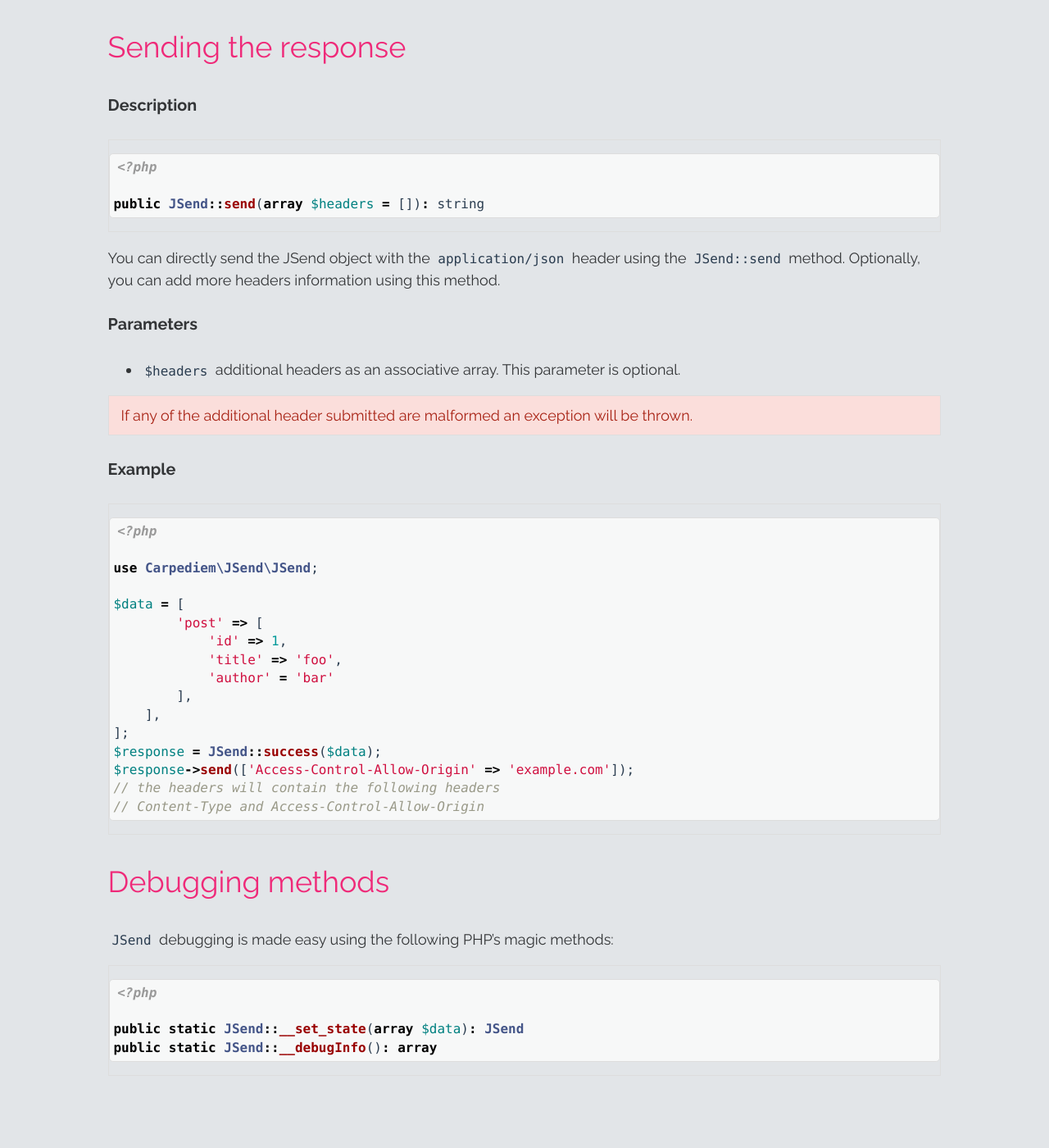
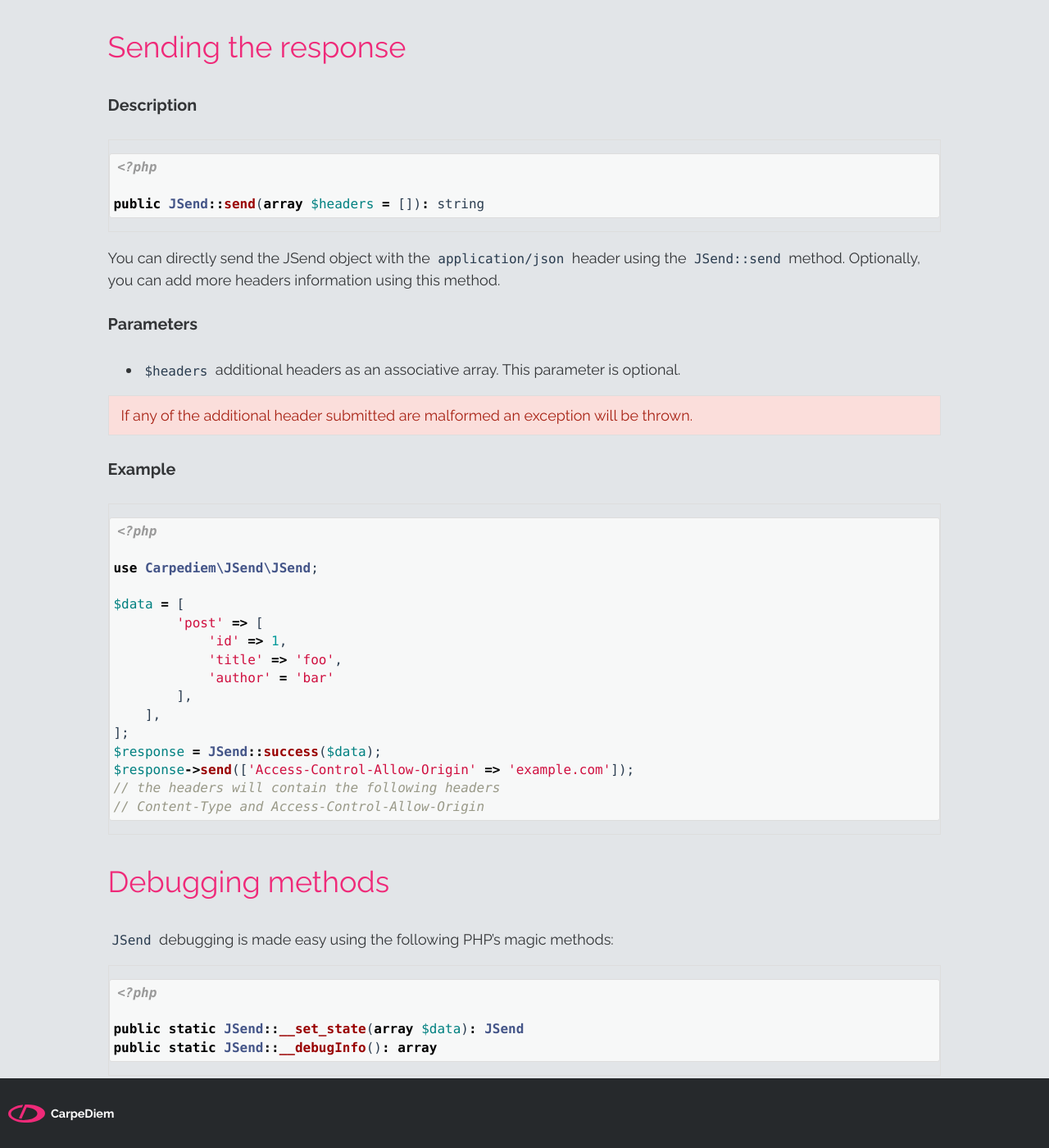
Before and after one commit to carpediem/JSend, a Jekyll site: the page built from documentation.md, in a window 1280 px wide and 1400 px high, scrolled down 8477 px. Shown: the whole window at 82% size. Built offline with Jekyll 4.4.1, drawn with Linux system fonts in a browser that asks for light colours; before the commit the page ends 9834 px from its top, so only the background shows below that.

Commit message:
layout simplification

```diff
--- a/_layouts/default.html
+++ b/_layouts/default.html
@@ -21,10 +21,10 @@
 <body>
 
 <!-- header -->
-<header class="top-bar">
-    <menu class="wrapper">
+<header>
+    <menu>
         <ul>
-            <li><a href="{{ site.baseurl }}/"><strong>{{ site.data.project.title }}</strong></a></li>
+            <li class="top"><a href="{{ site.baseurl }}/"><strong>{{ site.data.project.title }}</strong></a></li>
 {% for link in site.data.menu %}
             <li{% if page.url == link[1] %} class="active"{% endif %}><a href="{{ site.baseurl }}{{ link[1] }}">{{ link[0] }}</a></li>
 {% endfor %}
@@ -33,9 +33,16 @@
 </header>
 
 <!-- content -->
-<article>
-    {{ content }}
-</article>
+<main>
+    <article>
+{{ content }}
+    </article>
+</main>
+
+<!-- header bgcolor as the cat in -->
+<footer>
+    <p><a href="https://www.carpediem.fr" target="_blank" title="Carpe Diem"><strong>CarpeDiem</strong></a></p>
+</footer>
 
 </body>
 </html>
--- a/css/pygment.css
+++ /dev/null
@@ -1,65 +0,0 @@
-/*
-Source: https://github.com/richleland/pygments-css
-*/
-.highlight      { border:1px solid #ddd; }
-.highlight .hll { background-color: #ffffcc }
-.highlight .c { color: #999988; font-style: italic } /* Comment */
-.highlight .err { color: #a61717; background-color: #e3d2d2 } /* Error */
-.highlight .k { color: #000000; font-weight: bold } /* Keyword */
-.highlight .o { color: #000000; font-weight: bold } /* Operator */
-.highlight .cm { color: #999988; font-style: italic } /* Comment.Multiline */
-.highlight .cp { color: #999999; font-weight: bold; font-style: italic } /* Comment.Preproc */
-.highlight .c1 { color: #999988; font-style: italic } /* Comment.Single */
-.highlight .cs { color: #999999; font-weight: bold; font-style: italic } /* Comment.Special */
-.highlight .gd { color: #000000; background-color: #ffdddd } /* Generic.Deleted */
-.highlight .ge { color: #000000; font-style: italic } /* Generic.Emph */
-.highlight .gr { color: #aa0000 } /* Generic.Error */
-.highlight .gh { color: #999999 } /* Generic.Heading */
-.highlight .gi { color: #000000; background-color: #ddffdd } /* Generic.Inserted */
-.highlight .go { color: #888888 } /* Generic.Output */
-.highlight .gp { color: #555555 } /* Generic.Prompt */
-.highlight .gs { font-weight: bold } /* Generic.Strong */
-.highlight .gu { color: #aaaaaa } /* Generic.Subheading */
-.highlight .gt { color: #aa0000 } /* Generic.Traceback */
-.highlight .kc { color: #000000; font-weight: bold } /* Keyword.Constant */
-.highlight .kd { color: #000000; font-weight: bold } /* Keyword.Declaration */
-.highlight .kn { color: #000000; font-weight: bold } /* Keyword.Namespace */
-.highlight .kp { color: #000000; font-weight: bold } /* Keyword.Pseudo */
-.highlight .kr { color: #000000; font-weight: bold } /* Keyword.Reserved */
-.highlight .kt { color: #445588; font-weight: bold } /* Keyword.Type */
-.highlight .m { color: #009999 } /* Literal.Number */
-.highlight .s { color: #d01040 } /* Literal.String */
-.highlight .na { color: #008080 } /* Name.Attribute */
-.highlight .nb { color: #0086B3 } /* Name.Builtin */
-.highlight .nc { color: #445588; font-weight: bold } /* Name.Class */
-.highlight .no { color: #008080 } /* Name.Constant */
-.highlight .nd { color: #3c5d5d; font-weight: bold } /* Name.Decorator */
-.highlight .ni { color: #800080 } /* Name.Entity */
-.highlight .ne { color: #990000; font-weight: bold } /* Name.Exception */
-.highlight .nf { color: #990000; font-weight: bold } /* Name.Function */
-.highlight .nl { color: #990000; font-weight: bold } /* Name.Label */
-.highlight .nn { color: #555555 } /* Name.Namespace */
-.highlight .nt { color: #000080 } /* Name.Tag */
-.highlight .nv { color: #008080 } /* Name.Variable */
-.highlight .ow { color: #000000; font-weight: bold } /* Operator.Word */
-.highlight .w { color: #bbbbbb } /* Text.Whitespace */
-.highlight .mf { color: #009999 } /* Literal.Number.Float */
-.highlight .mh { color: #009999 } /* Literal.Number.Hex */
-.highlight .mi { color: #009999 } /* Literal.Number.Integer */
-.highlight .mo { color: #009999 } /* Literal.Number.Oct */
-.highlight .sb { color: #d01040 } /* Literal.String.Backtick */
-.highlight .sc { color: #d01040 } /* Literal.String.Char */
-.highlight .sd { color: #d01040 } /* Literal.String.Doc */
-.highlight .s2 { color: #d01040 } /* Literal.String.Double */
-.highlight .se { color: #d01040 } /* Literal.String.Escape */
-.highlight .sh { color: #d01040 } /* Literal.String.Heredoc */
-.highlight .si { color: #d01040 } /* Literal.String.Interpol */
-.highlight .sx { color: #d01040 } /* Literal.String.Other */
-.highlight .sr { color: #009926 } /* Literal.String.Regex */
-.highlight .s1 { color: #d01040 } /* Literal.String.Single */
-.highlight .ss { color: #990073 } /* Literal.String.Symbol */
-.highlight .bp { color: #999999 } /* Name.Builtin.Pseudo */
-.highlight .vc { color: #008080 } /* Name.Variable.Class */
-.highlight .vg { color: #008080 } /* Name.Variable.Global */
-.highlight .vi { color: #008080 } /* Name.Variable.Instance */
-.highlight .il { color: #009999 } /* Literal.Number.Integer.Long */
--- a/css/style.css
+++ b/css/style.css
@@ -1,24 +1,57 @@
-/* ---------- Icons -----------*/
-
 @font-face {
-   font-family: 'icomoon';
+  font-family: 'icomoon';
    src:url('../font/icomoon.eot?-75rrtu');
    src:url('../font/icomoon.eot?#iefix-75rrtu') format('embedded-opentype'),
       url('../font/icomoon.svg?-75rrtu#icomoon') format('svg'),
       url('../font/icomoon.woff?-75rrtu') format('woff'),
       url('../font/icomoon.ttf?-75rrtu') format('truetype');
-   font-weight: normal;
-   font-style: normal;
+  font-weight: normal;
+  font-style: normal;
 }
 
 /* ---------- Body Globals -----------*/
-body { font:normal 18px/1.5 'Raleway', sans-serif; color: #333537; background: #e2e5e8}
 
-a {color: #333537}
-a:hover {text-decoration: none;}
+html, body {
+  margin:0;
+  padding:0;
+  font:normal 18px/1.5 'Raleway', sans-serif;
+  color: #fff;
+  background: #26292c;
+}
+
+header, footer {
+  padding: 1.2em 0;
+  font-size: .8em;
+}
+
+main {
+  color: #333537;
+  background: #e2e5e8;
+}
+
+article {
+  width:80%;
+  margin:0 auto;
+  padding:.2em;
+  min-width:310px;
+  box-sizing: border-box;
+}
+
+a {
+  color: #333537;
+  transition:all .3s linear;
+}
+
+a:hover {
+  text-decoration: none;
+}
 
 h1, h2, h3 {
   font-weight: normal;
+}
+
+h1, h2 {
+  color:#ef2a79;
 }
 
 h1 { font-size: 2.3em; }
@@ -26,15 +59,8 @@ h2 { font-size: 2em; }
 h3 { font-size: 1.5em; }
 h4 { font-size: 1.1em; }
 
-h1, h2 {
-  color:#ef2a79;
-}
-
 h2 a {color: inherit; text-decoration: none;}
-
-code,
-pre
-{
+pre, code {
   color: #2b3d50;
   font-family: Consolas, Monaco, 'Andale Mono', monospace;
   line-height: 140%;
@@ -57,52 +83,45 @@ pre
 }
 
 pre {
-  padding:.3em;
-  border-radius:.3em;
+  border-radius:.2em;
   overflow: auto;
   background: #f7f8f8;
 }
 
-@media screen and (min-width: 550px) and (max-width: 849px)
-{
-  code, pre {
+@media screen and (min-width: 550px) and (max-width: 849px) {
+  pre, code {
     font-size: 14px;
   }
 }
 
-@media screen and (min-width: 800px)
-{
-  code, pre {
+@media screen and (min-width: 800px) {
+  pre, code {
     font-size: 16px;
   }
 }
 
-article {
-  width:80%;
-  margin:0 auto;
-  padding:.2em;
-  min-width:310px;
-  box-sizing: border-box;
+footer p {
+  padding-left:62px;
+  background:transparent url(../img/cd-logo.svg) 10px center no-repeat scroll;
 }
 
-/* ---------- Top bar -----------*/
-.top-bar {background: #26292c; color: #fff; padding: 1.2em 0; font-size: .8em}
-.logo-link {padding-left: 52px; font-weight: bold}
-.logo { position: absolute; top: -.3em; left: 0}
-.top-bar ul {position: relative; z-index: 20;}
-.top-bar li {display: inline-block; padding-right: 2em}
-.top-bar a { border-bottom:3px solid transparent; color: #fff; text-decoration: none;}
-.top-bar li.active a { border-bottom:3px solid #ef2a79; }
-.top-bar li strong {font-size:2em; }
-@media only screen and (max-width : 520px)  {
-  .top-bar li.right {display: none}
-  .top-bar li {padding-right: .5em}
+footer a {
+  color: #fff; text-decoration: none;
+}
+
+menu li { display: inline-block; padding-right: 2em; }
+menu strong { font-size:2em; }
+menu a,
+.top a:hover { border-bottom:3px solid transparent; color: #fff; text-decoration: none;}
+
+menu a:hover,
+menu li.active a { border-bottom:3px solid #ef2a79; }
+
+@media only screen and (max-width: 520px) {
+  menu li { padding-right: .5em }
 }
 
 /* ---------- Content -----------*/
-
-.message-info { padding:1em; border-radius: 3px; background: #f7f8f8; line-height: 1.5em; margin-bottom: 2em }
-.message-info  strong {white-space: nowrap;}
 
 .message-info,
 .message-notice,
@@ -136,7 +155,7 @@ article {
   color:#196090;
 }
 
-.message-notice{
+.message-notice {
   color:#927608;
   background:#fbedb8;
 }
@@ -156,43 +175,93 @@ article {
   color:#a82315;
 }
 
-/* ---------- Footer -----------*/
-
-html {position: relative; min-height: 100%;}
-body {margin: 0 0 42px;}
-
-.sep {padding: 0 .4em; opacity: .4}
-
-
-/* ---------- Helpers -----------*/
-
-.clearfix:before, .clearfix:after { content: ""; display: table; }
-.clearfix:after { clear: both; }
-.clearfix { zoom: 1;}
-
-
-.left {float: left;}
-.right {float: right;}
-
-/* ---------- Animations -----------*/
-@-webkit-keyframes fadeInUp {
-  0% {
-    opacity: 0;
-    -webkit-transform: translateY(20px);
-  }
-  100% {
-    opacity: 1;
-    -webkit-transform: translateY(0);
-  }
+.contribute {
+  padding: 2em;
+  border-radius: 3px;
+  margin-bottom: 2em;
+  text-align:center;
+  background: #f7f8f8;
 }
 
-@keyframes fadeInUp {
-  0% {
-    opacity: 0;
-    transform: translateY(20px);
-  }
-  100% {
-    opacity: 1;
-    transform: translateY(0);
-  }
+.contribute a {
+  display:block;
+  margin:1em auto;
+  padding:.6em .3em;
+  width:250px;
+  box-sizing: border-box;
+  font-weight:bold;
+  color:#fff;
+  background:#ef2a79;
+  border-radius:.3em;
+  text-decoration: none;
 }
+
+.contribute a:hover {
+  background:#9d1f4c;
+}
+
+/*
+Source: https://github.com/richleland/pygments-css
+*/
+.highlight      { border:1px solid #ddd; }
+.highlight .hll { background-color: #ffffcc }
+.highlight .c { color: #999988; font-style: italic } /* Comment */
+.highlight .err { color: #a61717; background-color: #e3d2d2 } /* Error */
+.highlight .k { color: #000000; font-weight: bold } /* Keyword */
+.highlight .o { color: #000000; font-weight: bold } /* Operator */
+.highlight .cm { color: #999988; font-style: italic } /* Comment.Multiline */
+.highlight .cp { color: #999999; font-weight: bold; font-style: italic } /* Comment.Preproc */
+.highlight .c1 { color: #999988; font-style: italic } /* Comment.Single */
+.highlight .cs { color: #999999; font-weight: bold; font-style: italic } /* Comment.Special */
+.highlight .gd { color: #000000; background-color: #ffdddd } /* Generic.Deleted */
+.highlight .ge { color: #000000; font-style: italic } /* Generic.Emph */
+.highlight .gr { color: #aa0000 } /* Generic.Error */
+.highlight .gh { color: #999999 } /* Generic.Heading */
+.highlight .gi { color: #000000; background-color: #ddffdd } /* Generic.Inserted */
+.highlight .go { color: #888888 } /* Generic.Output */
+.highlight .gp { color: #555555 } /* Generic.Prompt */
+.highlight .gs { font-weight: bold } /* Generic.Strong */
+.highlight .gu { color: #aaaaaa } /* Generic.Subheading */
+.highlight .gt { color: #aa0000 } /* Generic.Traceback */
+.highlight .kc { color: #000000; font-weight: bold } /* Keyword.Constant */
+.highlight .kd { color: #000000; font-weight: bold } /* Keyword.Declaration */
+.highlight .kn { color: #000000; font-weight: bold } /* Keyword.Namespace */
+.highlight .kp { color: #000000; font-weight: bold } /* Keyword.Pseudo */
+.highlight .kr { color: #000000; font-weight: bold } /* Keyword.Reserved */
+.highlight .kt { color: #445588; font-weight: bold } /* Keyword.Type */
+.highlight .m { color: #009999 } /* Literal.Number */
+.highlight .s { color: #d01040 } /* Literal.String */
+.highlight .na { color: #008080 } /* Name.Attribute */
+.highlight .nb { color: #0086B3 } /* Name.Builtin */
+.highlight .nc { color: #445588; font-weight: bold } /* Name.Class */
+.highlight .no { color: #008080 } /* Name.Constant */
+.highlight .nd { color: #3c5d5d; font-weight: bold } /* Name.Decorator */
+.highlight .ni { color: #800080 } /* Name.Entity */
+.highlight .ne { color: #990000; font-weight: bold } /* Name.Exception */
+.highlight .nf { color: #990000; font-weight: bold } /* Name.Function */
+.highlight .nl { color: #990000; font-weight: bold } /* Name.Label */
+.highlight .nn { color: #555555 } /* Name.Namespace */
+.highlight .nt { color: #000080 } /* Name.Tag */
+.highlight .nv { color: #008080 } /* Name.Variable */
+.highlight .ow { color: #000000; font-weight: bold } /* Operator.Word */
+.highlight .w { color: #bbbbbb } /* Text.Whitespace */
+.highlight .mf { color: #009999 } /* Literal.Number.Float */
+.highlight .mh { color: #009999 } /* Literal.Number.Hex */
+.highlight .mi { color: #009999 } /* Literal.Number.Integer */
+.highlight .mo { color: #009999 } /* Literal.Number.Oct */
+.highlight .sb { color: #d01040 } /* Literal.String.Backtick */
+.highlight .sc { color: #d01040 } /* Literal.String.Char */
+.highlight .sd { color: #d01040 } /* Literal.String.Doc */
+.highlight .s2 { color: #d01040 } /* Literal.String.Double */
+.highlight .se { color: #d01040 } /* Literal.String.Escape */
+.highlight .sh { color: #d01040 } /* Literal.String.Heredoc */
+.highlight .si { color: #d01040 } /* Literal.String.Interpol */
+.highlight .sx { color: #d01040 } /* Literal.String.Other */
+.highlight .sr { color: #009926 } /* Literal.String.Regex */
+.highlight .s1 { color: #d01040 } /* Literal.String.Single */
+.highlight .ss { color: #990073 } /* Literal.String.Symbol */
+.highlight .bp { color: #999999 } /* Name.Builtin.Pseudo */
+.highlight .vc { color: #008080 } /* Name.Variable.Class */
+.highlight .vg { color: #008080 } /* Name.Variable.Global */
+.highlight .vi { color: #008080 } /* Name.Variable.Instance */
+.highlight .il { color: #009999 } /* Literal.Number.Integer.Long */
```
Also changed, not shown: contributing.md (+1 -4 lines), img/cd-logo.svg (added).
